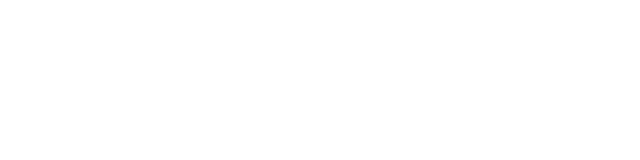
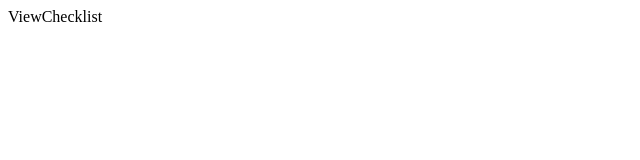
Before and after one commit to PROJ-354/Capstone, a React (Create React App) app in the folder client/: page / in a window 1280 px wide. Shown: the top 160 px of the page, without its empty margins (0-640 px from the left). Built offline with nearby package versions, Linux system fonts and the light colour scheme.

Commit message:
TEMP: made the index route goto ViewChecklist

```diff
--- a/client/src/App.jsx
+++ b/client/src/App.jsx
@@ -7,11 +7,12 @@ import {
 
 //Layouts
 import RootLayout from './layouts/RootLayout';
+import ViewChecklist from './pages/student/checklist/ViewChecklist';
 
 const router = createBrowserRouter(
     createRoutesFromElements(
         <Route path="/" element={<RootLayout />}>
-            <Route index />
+            <Route index element={<ViewChecklist />} />
         </Route>
     )
 );
```
